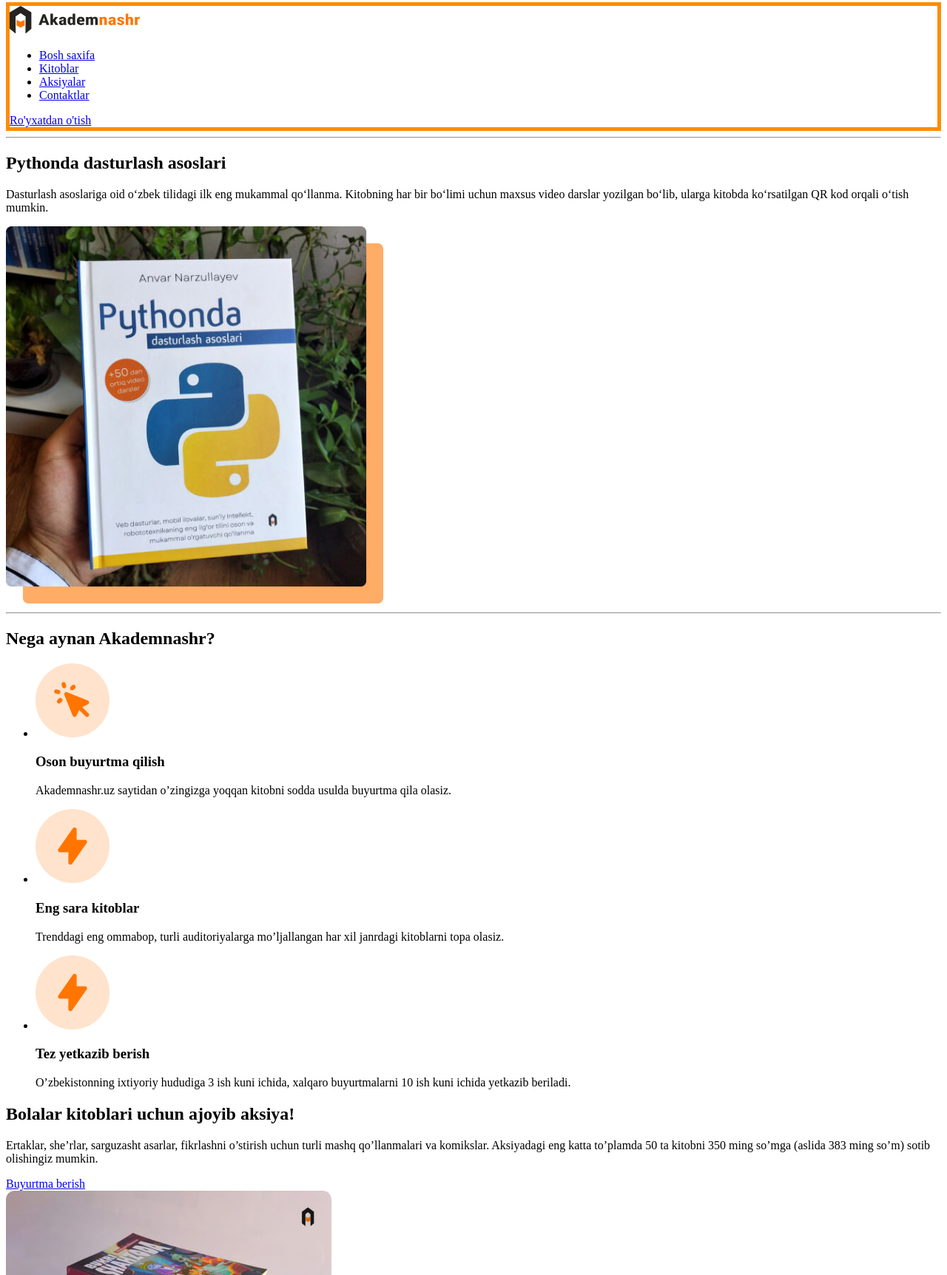
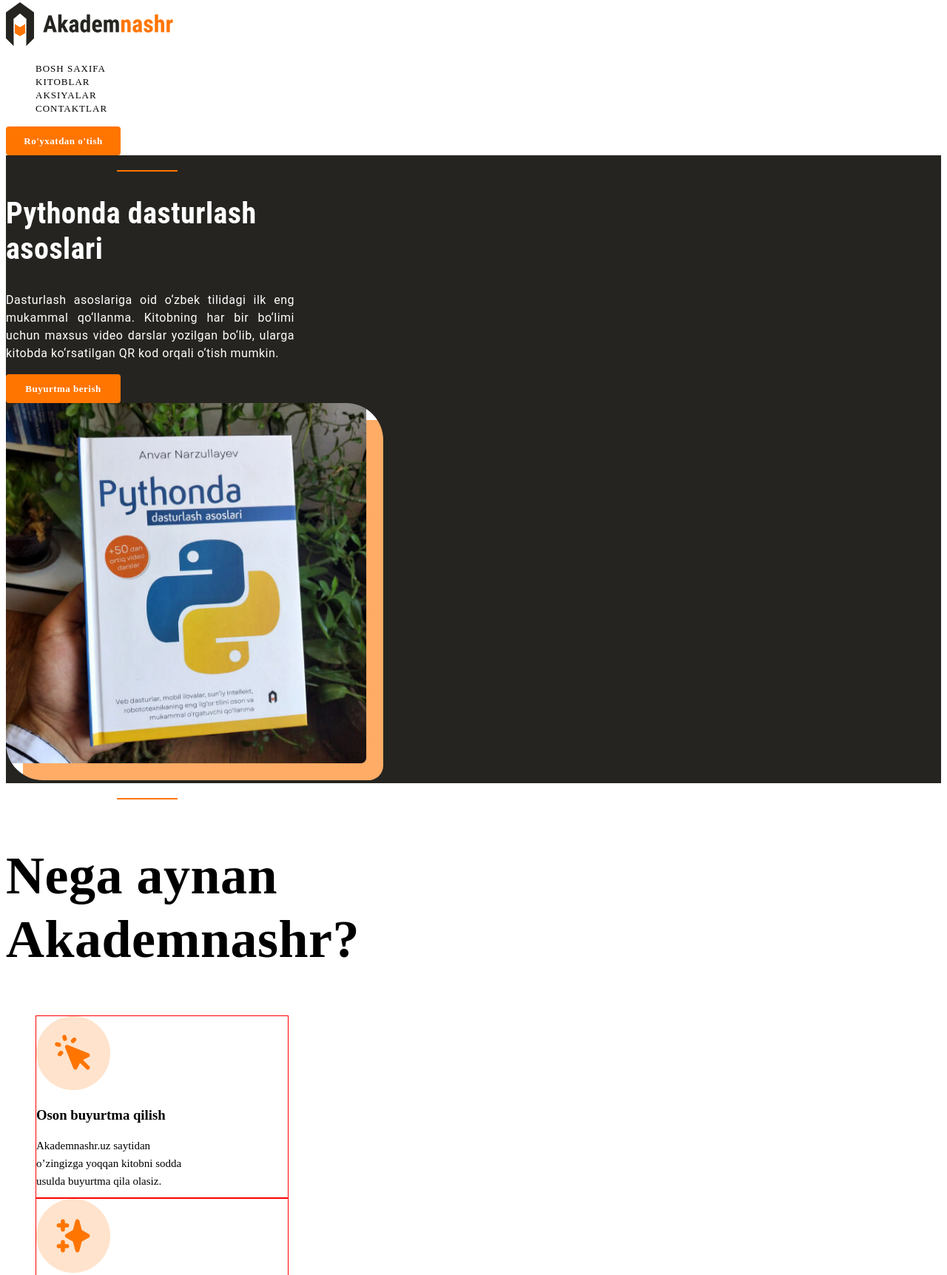
Before and after one commit to Azizbek622/Akadem, a plain HTML site: page index.html in a window 1280 px wide. Shown: the part 5-1729 px from the top of the page at 74% size. Drawn offline with Linux system fonts and the light colour scheme.

Commit message:
add color, fize, text and list style

```diff
--- a/index.html
+++ b/index.html
@@ -5,85 +5,79 @@
     <meta http-equiv="X-UA-Compatible" content="IE=edge">
     <meta name="viewport" content="width=device-width, initial-scale=1.0">
     <title>Akademnashr</title>
+    <link rel="stylesheet" href="style.css">
 </head>
 <body>
-    <style>
-        .hero
-        {
-            border: 5px solid darkorange;
-
-        }
-    </style>
     <!-- Site header  -->
 
-    <header class="hero">
+    <header class="site=header" >
         <a href="#">
-            <img src="img/logo.svg" alt="Akademnashr" width="177" height="38">
+            <img src="img/logo.svg" alt="Akademnashr" class="header-logo">
         </a>
         <nav>
             <ul>
-                <li><a href="#">Bosh saxifa</a></li>
-                <li><a href="#">Kitoblar</a></li>
-                <li><a href="#">Aksiyalar</a></li>
-                <li><a href="#">Contaktlar</a></li>
+                <li><a class="sitenav-link" href="#">Bosh saxifa</a></li>
+                <li><a class="sitenav-link" href="#">Kitoblar</a></li>
+                <li><a class="sitenav-link" href="#">Aksiyalar</a></li>
+                <li><a class="sitenav-link" href="#">Contaktlar</a></li>
 
             </ul>
         </nav>
-        <a href="#">Ro'yxatdan o'tish</a>
+        <a class="main-link" href="#">Ro'yxatdan o'tish</a>
     </header>
 
 
     <main>
         <!-- Hero -->
-        <section>
-            <div>
-                <hr>
+        <section class="hero">
+            <div class="hero-content">
+                <hr class="orange-line">
                 <h2>Pythonda dasturlash asoslari</h2>
                 <p>Dasturlash asoslariga oid o‘zbek tilidagi ilk eng mukammal qo‘llanma. Kitobning har bir bo‘limi uchun maxsus video darslar yozilgan bo‘lib, ularga kitobda ko‘rsatilgan QR kod orqali o‘tish mumkin.</p>
-                <a href="#"></a>
+                <a class="main-link" href="#"> Buyurtma berish</a>
             </div>
             <!-- Python bo'yicha kitob rasmi -->
-            <img src="img/python-book.jpg" alt="Python kitob rasmi" srcset="img/python-book.jpg 1x, img/python-book@2x.jpg 2x" width="510" height="510">
+            <img class="hero-img" src="img/python-book.jpg" alt="Python kitob rasmi" srcset="img/python-book.jpg 1x, img/python-book@2x.jpg 2x" width="510" height="510">
         </section>
-
-            <section>
-                <hr>
-                <h2>Nega aynan Akademnashr?</h2>
+            <!-- FEATURES  -->
+        <section class="features">
+                <hr class="orange-line">
+                <h2 class="features-heading">Nega aynan Akademnashr?</h2>
                 <ul>
                     <li>
                        <img src="img/feature-icon.png" alt="" width="100" height="100">
                         <h3>Oson buyurtma qilish</h3>
-                        <p>Akademnashr.uz saytidan o’zingizga yoqqan kitobni sodda usulda buyurtma qila olasiz.</p>
+                        <p class="features-info">Akademnashr.uz saytidan o’zingizga yoqqan kitobni sodda usulda buyurtma qila olasiz.</p>
                     </li>
                     <li>
-                        <img src="img/feature-icon (2).png" alt="" width="100" height="100">
+                        <img src="img/feature-icon (1).png" alt="" width="100" height="100">
                         <h3>Eng sara kitoblar</h3>
-                        <p>Trenddagi eng ommabop, turli auditoriyalarga mo’ljallangan har xil janrdagi kitoblarni topa olasiz.</p>
+                        <p class="features-info">Trenddagi eng ommabop, turli auditoriyalarga mo’ljallangan har xil janrdagi kitoblarni topa olasiz.</p>
                     </li>
                     <li>
                         <img src="img/feature-icon (2).png" alt="" width="100" height="100">
                         <h3>Tez yetkazib berish</h3>
-                        <p>O’zbekistonning ixtiyoriy hududiga 3 ish kuni ichida, xalqaro buyurtmalarni 10 ish kuni ichida yetkazib beriladi.</p>
+                        <p class="features-info">O’zbekistonning ixtiyoriy hududiga 3 ish kuni ichida, xalqaro buyurtmalarni 10 ish kuni ichida yetkazib beriladi.</p>
                     </li>
                 </ul>
         </section>
             <!-- Aksiya  -->
-            <section>
-                <div>
+        <section class="promo">
+                <div class="promo-content">
                     <h2>
                         Bolalar kitoblari uchun ajoyib aksiya!
                     </h2>
                     <p>
-                        Ertaklar, she’rlar, sarguzasht asarlar, fikrlashni o’stirish uchun turli mashq qo’llanmalari va komikslar. Aksiyadagi eng katta to’plamda 50 ta kitobni 350 ming so’mga (aslida 383 ming so’m) sotib olishingiz mumkin.
+                        Ertaklar, she’rlar, sarguzasht asarlar, fikrlashni o’stirish uchun turli mashq qo’llanmalari va komikslar. <br><br> Aksiyadagi eng katta to’plamda 50 ta kitobni 350 ming so’mga (aslida 383 ming so’m) sotib olishingiz mumkin.
                     </p>
-                    <a href="#">Buyurtma berish</a>
+                    <a href="#" class="main-link">Buyurtma berish</a>
                 </div>
-                <img src="img/sale-img1x.jpg" alt="" srcset="img/sale-img1x.jpg 1x, img/sale-img1x@2x.jpg 2x">
+                <img src="img/sale-img1x.jpg" alt="" srcset="img/sale-img1x.jpg 1x, img/sale-img1x@2x.jpg 2x" class="promo-img">
         </section>
     </main>
         <!--Site Footer  -->
 
-        <footer>
+    <footer class="site-footer">
             <div>
                 <a href="#">
                     <img src="img/logo.svg" alt="Akademnashr" width="177" height="38">
@@ -101,9 +95,9 @@
                     </a></li>
                 </ul>
             </div>
-            <hr>
+            <hr class="site-footer-line">
             <!-- Linklar -->
-            <div>
+            <div class="footer-link">
                 <ul>
                     <li><a href="#">Bosh saxifa</a></li>
                     <li><a href="#">Kitoblar</a></li>
--- /dev/null
+++ b/style.css
@@ -0,0 +1,180 @@
+ul li
+{
+    list-style: none;
+}
+.sity-header
+{
+    width: 1440px;
+    height: 96.18px;
+}
+
+.sity-header img
+{
+    width: 227px;
+    height: 59.18px;
+
+}
+.sitenav-link
+{
+    font-size: 13px;
+    font-weight: 500;
+    line-height: 15px;
+    letter-spacing: 1px;
+    text-transform: uppercase;
+    text-decoration: none;
+    color: #000;
+}
+.main-link
+{
+    display: block;
+    width: 155px;
+    line-height: 39px;
+    text-align: center;
+    border-radius: 4px;
+    font-size: 13px;
+    font-weight: 700;
+    letter-spacing: 0.5px;
+    background-color: rgba(255, 117, 0, 1);
+    color: rgba(255, 255, 255, 1);
+    text-decoration: none;
+
+}
+.hero
+{
+    color: #fff;
+    background-color: rgba(37, 36, 32, 1);
+    overflow: hidden;
+
+}
+.orange-line
+{
+    width: 80px;
+    margin-left: 150px;
+    margin-top: 20px;
+
+    border: 1px solid rgba(255, 117, 0, 1);
+}
+.hero-content
+{
+      width:390px;
+      background-color:rgba(37, 36, 32, 1);
+}
+.hero-content h2
+{
+    width: 339px;
+    height: 96px;
+    font-family: Roboto Condensed;
+    font-size: 40px;
+    font-weight: 700;
+    line-height: 48px;
+    letter-spacing: 0.5px;
+    text-align: left;
+}
+.hero-content p
+{
+    font-family: Roboto;
+    font-size: 16px;
+    font-weight: 400;
+    line-height: 24px;
+    letter-spacing: 0.5px;
+    text-align: left;
+    text-align: justify;
+
+}
+.hero-img
+{
+    width: 510px;
+    height: 510px;
+    top: 137px;
+    left: 760px;
+    border-top-right-radius: 50px;
+    border-bottom-left-radius: 50px;
+    border-top-left-radius: 20px;
+    border-bottom-right-radius: 20px;
+
+}
+.features-heading
+{
+    width: 435px;
+    font-size: 72px;
+    font-weight: 700;
+    line-height: 86px;
+    letter-spacing: 0.5px;
+    text-align: left;
+
+
+}
+.featurs ul li h3
+{
+    width: 170px;
+    height: 32px;
+    font-size: 24px;
+    font-weight: 700;
+    line-height: 29px;
+    letter-spacing: 0.5px;
+    text-align: left;
+
+}
+.features ul li
+{
+    width: 340px;
+    height:245px;
+    border: 1px solid red;
+}
+.features-info
+{
+    width: 214px;
+    font-size: 15px;
+    font-weight: 400;
+    line-height: 24px;
+}
+.promo
+{
+    width: 1100px;
+    top: 1555px;
+    background-color: rgba(37, 36, 32, 1);
+    color: rgba(255, 255, 255, 1);
+    /* display: flex;
+    justify-content: space-around; */
+}
+.promo img
+{
+    border-radius: 10px;
+
+}
+.promo-content
+{
+    width: 440px;
+    margin-top: 100px;
+}
+
+.promo h2
+{
+    font-family: Roboto Condensed;
+    font-size: 40px;
+    font-weight: 700;
+    line-height: 48px;
+    letter-spacing: 0.5px;
+    text-align: left;
+    width: 450px;
+    height: 96px;
+}
+.promo p
+{
+    width: 440px;
+    height: 108px;
+}
+
+.site-footer
+{
+    background-color: rgba(248, 248, 248, 1);
+}
+.site-footer-line
+{
+    background-color: rgba(37, 36, 32, 0.5);
+    height: 2px;
+}
+.footer-link  a
+{
+    text-decoration: none;
+}
```
Lines whose indentation alone changed are shown as unchanged.
